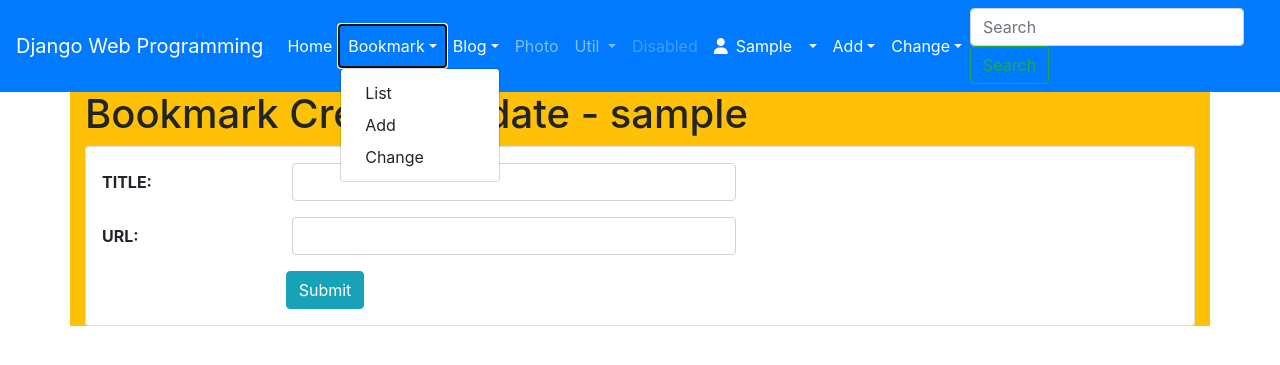
After one commit to swerving-turtle/LikeLion-django-project-1, a Django app: page /bookmark/add/ in a window 1280 px wide, after a click on "Bookmark". The commit adds this page. Shown: the top 365 px of the page. Run offline with Django 4.2, Linux system fonts and the light colour scheme; the visitor is signed in with stand-in values (Sample User, id 1); some libraries are stand-ins or nearby versions.

Commit message:
base, bookmark 템플릿 작업

```diff
--- /dev/null
+++ b/bookmark/templates/bookmark/bookmark_form.html
@@ -0,0 +1,40 @@
+{% extends 'base.html' %}
+
+{% load widget_tweaks %}
+
+{% block title %}bookmark_form.html{% endblock title %}
+
+{% block content %}
+    <h1>Bookmark Create/Update - {{ user }}</h1>
+
+    {% if form.errors %}
+        <div class="alert alert-danger">
+            <div class="font-weight-bold">Wrong! Please correct the error(s).</div>
+            {{ form.errors }}
+        </div>
+    {% endif %}
+
+    <form action="." method="post" class="card pt-3">
+        {% csrf_token %}
+        <div class="form-group row">
+            {{ form.title|add_label_class:'col-form-label col-sm-2 ml-3 font-weight-bold' }}
+            <div class="col-sm-5">
+                {{ form.title|add_class:'form-control'|attr:'autofocus' }}
+            </div>
+        </div>
+
+        <div class="form-group row">
+            {{ form.url|add_label_class:'col-form-label col-sm-2 ml-3 font-weight-bold' }}
+            <div class="col-sm-5">
+                {{ form.url|add_class:'form-control' }}
+            </div>
+        </div>
+
+        <div class="form-group">
+            <div class="offset-sm-2 col-sm-5">
+                <input type="submit" value="Submit" class="btn btn-info">
+            </div>
+        </div>
+    </form>
+
+{% endblock content %}
--- a/templates/base.html
+++ b/templates/base.html
@@ -27,10 +27,24 @@
                 </a>
             </li>
             <li class="nav-item">
-                <a href="{% url 'bookmark:index' %}" class="nav-link">Bookmark</a>
+                <li class="nav-item dropdown">
+                    <a href="#" class="nav-link dropdown-toggle text-white" data-toggle="dropdown">Bookmark</a>
+                    <div class="dropdown-menu">
+                        <a href="{% url 'bookmark:index' %}" class="dropdown-item">List</a>
+                        <a href="{% url 'bookmark:add' %}" class="dropdown-item">Add</a>
+                        <a href="{% url 'bookmark:change' %}" class="dropdown-item">Change</a>
+                    </div>
+                </li>
             </li>
             <li class="nav-item">
-                <a href="{% url 'blog:index' %}" class="nav-link">Blog</a>
+                <li class="nav-item dropdown">
+                    <a href="#" class="nav-link dropdown-toggle text-white" data-toggle="dropdown">Blog</a>
+                    <div class="dropdown-menu">
+                        <a href="{% url 'blog:index' %}" class="dropdown-item">List</a>
+                        <a href="{% url 'blog:add' %}" class="dropdown-item">Add</a>
+                        <a href="{% url 'blog:change' %}" class="dropdown-item">Change</a>
+                    </div>
+                </li>
             </li>
             <li class="nav-item">
                 <a href="{% url 'photo:index' %}" class="nav-link">Photo</a>
@@ -68,6 +82,26 @@
                     </div>
                 {% endif %}
             </li>
+            <li class="nav-item dropdown">
+                <a href="#" class="nav-link dropdown-toggle text-white" data-toggle="dropdown">Add</a>
+                <div class="dropdown-menu">
+                    <a href="{% url 'bookmark:add' %}" class="dropdown-item">Bookmark</a>
+                    <a href="{% url 'blog:add' %}" class="dropdown-item">Post</a>
+                    <div class="dropdown-divider"></div>
+                    <a href="" class="dropdown-item">Album</a>
+                    <a href="" class="dropdown-item">Photo</a>
+                </div>
+            </li>
+            <li class="nav-item dropdown">
+                <a href="#" class="nav-link dropdown-toggle text-white" data-toggle="dropdown">Change</a>
+                <div class="dropdown-menu">
+                    <a href="{% url 'bookmark:change' %}" class="dropdown-item">Bookmark</a>
+                    <a href="{% url 'blog:change' %}" class="dropdown-item">Post</a>
+                    <div class="dropdown-divider"></div>
+                    <a href="" class="dropdown-item">Album</a>
+                    <a href="" class="dropdown-item">Photo</a>
+                </div>
+            </li>
         </ul>
         <form class="form-inline my-2 my-lg-0" action="{% url 'blog:search' %}" method="post">
             {% csrf_token %}
```
Also changed, not shown: bookmark/templates/bookmark/bookmark_change_list.html (added, +30 -0 lines), bookmark/templates/bookmark/bookmark_confirm_delete.html (added, +14 -0 lines).
